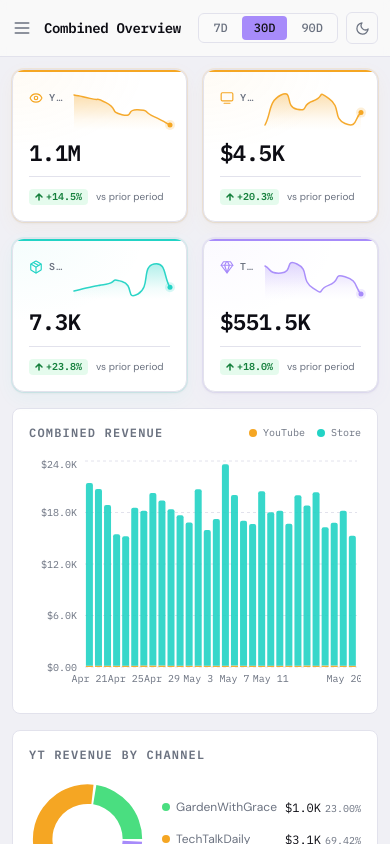
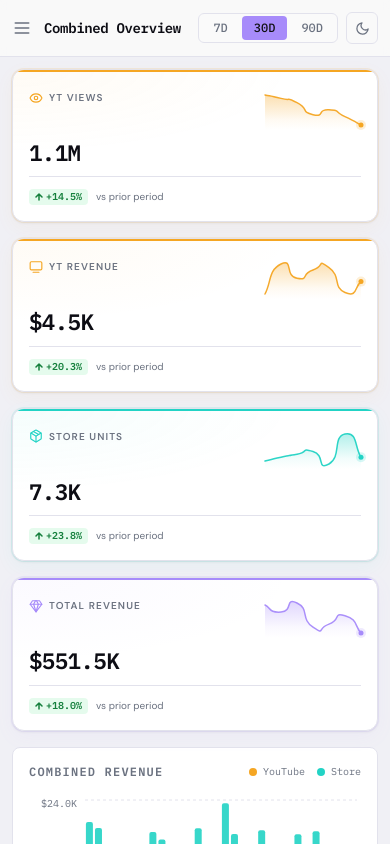
Before and after one commit to joshua0006/analytics-dashboard, a React (Vite) app: page /combined in a window 390 px wide. Built offline with nearby package versions, Linux system fonts and the light colour scheme.

Commit message:
update the stats card in small screen and text heading responsiveness

```diff
--- a/src/components/cards/StatCard.tsx
+++ b/src/components/cards/StatCard.tsx
@@ -57,7 +57,7 @@
 
       {/* Zone 2: Value */}
       <div
-        className="font-mono font-semibold tracking-tight leading-none"
+        className="font-mono font-semibold tracking-tight leading-none overflow-hidden"
         style={{ fontSize: 'clamp(1.4rem, 3vw, 1.875rem)', color: 'var(--text-primary)' }}
       >
         {value}
--- a/src/components/charts/RevenueCompareChart.tsx
+++ b/src/components/charts/RevenueCompareChart.tsx
@@ -13,7 +13,7 @@
 export function RevenueStackedBar({ data }: StackedBarProps) {
   return (
     <div className="rounded-lg border border-border bg-card p-4">
-      <div className="flex items-center justify-between mb-4">
+      <div className="flex flex-wrap items-center justify-between gap-y-1.5 mb-4">
         <h3 className="font-mono text-xs font-semibold text-muted uppercase tracking-widest">Combined Revenue</h3>
         <div className="flex gap-3">
           {[
@@ -112,7 +112,7 @@
 export function DualAxisChart({ data }: DualAxisProps) {
   return (
     <div className="rounded-lg border border-border bg-card p-4">
-      <div className="flex items-center justify-between mb-4">
+      <div className="flex flex-wrap items-center justify-between gap-y-1.5 mb-4">
         <h3 className="font-mono text-xs font-semibold text-muted uppercase tracking-widest">YT Views vs Store Conv %</h3>
         <div className="flex gap-3">
           {[
--- a/src/components/charts/StoreMetricsChart.tsx
+++ b/src/components/charts/StoreMetricsChart.tsx
@@ -22,7 +22,7 @@
 
   return (
     <div className="rounded-lg border border-border bg-card p-4">
-      <div className="flex items-center justify-between mb-4">
+      <div className="flex flex-wrap items-center justify-between gap-y-1.5 mb-4">
         <h3 className="font-mono text-xs font-semibold text-muted uppercase tracking-widest">Units Sold</h3>
         <div className="flex gap-3">
           {stores.map(s => (
--- a/src/components/charts/ViewsRevenueChart.tsx
+++ b/src/components/charts/ViewsRevenueChart.tsx
@@ -22,7 +22,7 @@
 
   return (
     <div className="rounded-lg border border-border bg-card p-4">
-      <div className="flex items-center justify-between mb-4">
+      <div className="flex flex-wrap items-center justify-between gap-y-1.5 mb-4">
         <h3 className="font-mono text-xs font-semibold text-muted uppercase tracking-widest">Views Over Time</h3>
         <div className="flex gap-3">
           {channels.map(c => (
--- a/src/pages/CombinedPage.tsx
+++ b/src/pages/CombinedPage.tsx
@@ -103,7 +103,7 @@
 
       <div className="p-3 md:p-4 lg:p-6 flex flex-col gap-4 md:gap-6">
         {/* KPI row */}
-        <div className="grid grid-cols-2 lg:grid-cols-4 gap-4">
+        <div className="grid grid-cols-1 sm:grid-cols-2 lg:grid-cols-4 gap-4">
           <StatCard
             label="YT Views"
             value={formatNumber(ytMetrics.totalViews)}
```
